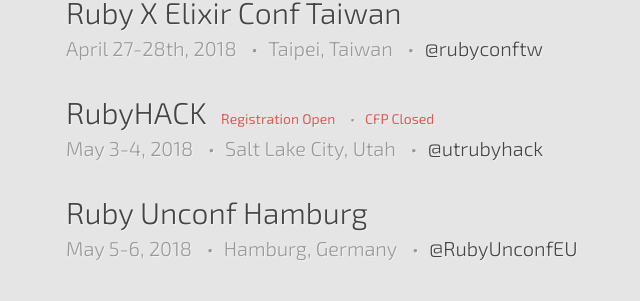
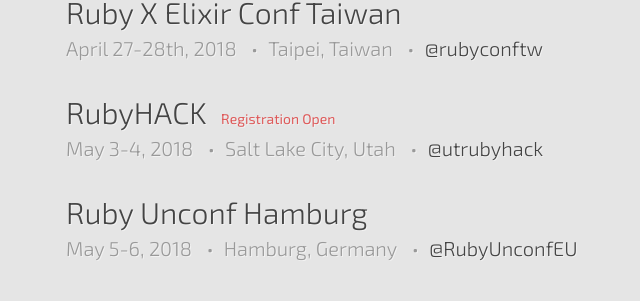
Before and after one commit to ruby-conferences/ruby-conferences.github.io, a Jekyll site: the page built from index.html, in a window 1280 px wide and 900 px high, scrolled down 1018 px. Shown: the part 150-451 px from the top of the window, without its empty margins (174-814 px from the left). Built offline with Jekyll 4.4.1, drawn with Linux system fonts in a browser that asks for light colours.

Commit message:
remove cfp phrase

```diff
--- a/_data/current.yml
+++ b/_data/current.yml
@@ -59,7 +59,6 @@
   dates: "May 3-4, 2018"
   url: http://rubyhack.com/
   twitter: utrubyhack
-  cfp_phrase: CFP Closed
   reg_phrase: Registration Open
 
 - name: Ruby Unconf Hamburg
```
